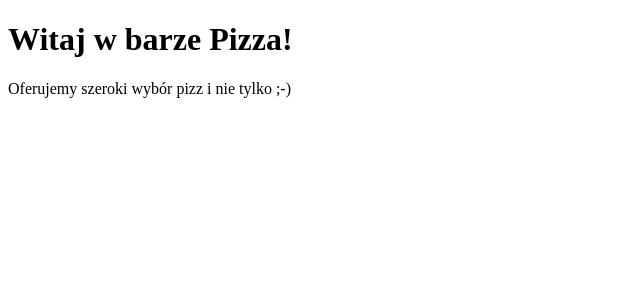
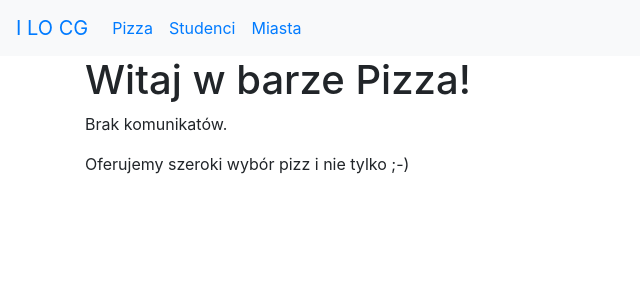
Before and after one commit to lo1cgsan/djangoapp2, a Django app: page /pizza/ in a window 1280 px wide. Shown: the top 300 px of the page, without its empty margins (0-640 px from the left). Run offline with Django 3.2, Linux system fonts and the light colour scheme; some libraries are stand-ins or nearby versions.

Commit message:
szablon Bootstrapa cz. 1

```diff
--- a/pizza/templates/pizza/index.html
+++ b/pizza/templates/pizza/index.html
@@ -1,13 +1,7 @@
-<!DOCTYPE html>
-<html lang="pl">
-<head>
-    <meta charset="UTF-8">
-    <title>Mały Bar Pizza</title>
-</head>
-<body>
+{% extends 'szablon.html' %}
+{% block tytul %}Pizza{% endblock tytul %}
 
-<h1>Witaj w barze Pizza!</h1>
+{% block naglowek %}Witaj w barze Pizza!{% endblock naglowek %}
+{% block tresc %}
 <p>Oferujemy szeroki wybór pizz i nie tylko ;-)</p>
-
-</body>
-</html>
+{% endblock tresc %}
--- a/pizza/urls.py
+++ b/pizza/urls.py
@@ -2,6 +2,7 @@ from django.urls import path
 
 from . import views
 
+app_name = 'pizza'
 urlpatterns = [
 	path('', views.index, name='index'),
     path('news/', views.news, name='news'),
--- /dev/null
+++ b/studenci/templates/studenci/index.html
@@ -0,0 +1,6 @@
+{% extends 'szablon.html' %}
+{% block naglowek %}Studenci{% endblock naglowek %}
+
+{% block tresc %}
+    <p>Witaj wśród studentów!</p>
+{% endblock tresc %}
--- a/studenci/views.py
+++ b/studenci/views.py
@@ -7,8 +7,8 @@ from studenci.models import Miasto, Uczelnia
 from studenci.forms import StudentLoginForm, UczelniaForm, MiastoForm
 
 def index(request):
-    return HttpResponse("Witaj w aplikacji Studenci!")
-    # return render(request, 'pizza/index.html')
+    # return HttpResponse("Witaj w aplikacji Studenci!")
+    return render(request, 'studenci/index.html')
 
 
 def miasta(request):
--- a/templates/szablon.html
+++ b/templates/szablon.html
@@ -2,9 +2,36 @@
 <html lang="pl">
 <head>
     <meta charset="UTF-8">
+    <meta name="viewport" content="width=device-width, initial-scale=1">
     <title>{% block tytul %}Projekt Django{% endblock tytul %}</title>
+    <link rel="stylesheet" href="https://stackpath.bootstrapcdn.com/bootstrap/4.3.1/css/bootstrap.min.css" integrity="sha384-ggOyR0iXCbMQv3Xipma34MD+dH/1fQ784/j6cY/iJTQUOhcWr7x9JvoRxT2MZw1T" crossorigin="anonymous">
 </head>
 <body>
+
+    <nav class="navbar navbar-expand-sm bg-light">
+        <a class="navbar-brand" href="http://lo1.sandomierz.pl">I LO CG</a>
+        <button class="navbar-toggler" type="button" data-toggle="collapse" data-target="#collapsibleNavbar">
+            <span class="navbar-toggler-icon"></span>
+        </button>
+        <div class="collapse navbar-collapse" id="collapsibleNavbar">
+            <ul class="navbar-nav">
+            <li class="nav-item">
+                <a href="{% url 'pizza:index' %}" class="nav-link">Pizza</a>
+            </li>
+            <li class="nav-item">
+                <a href="{% url 'studenci:index' %}" class="nav-link">Studenci</a>
+            </li>
+            <li class="nav-item">
+                <a href="{% url 'studenci:miasta' %}" class="nav-link">Miasta</a>
+            </li>
+            </ul>
+        </div>
+    </nav>
+
+    <div class="container">
+        <div class="row">
+            <div class="col">
+
     <h1>{% block naglowek %}Aplikacja Django{% endblock naglowek %}</h1>
 
     {% if messages %}
@@ -17,7 +44,15 @@
         <p>Brak komunikatów.</p>
     {% endif %}
 
-{% block tresc %}{% endblock tresc %}
+    {% block tresc %}{% endblock tresc %}
+
+            </div>
+        </div>
+    </div>
+
+<script src="https://code.jquery.com/jquery-3.3.1.slim.min.js" integrity="sha384-q8i/X+965DzO0rT7abK41JStQIAqVgRVzpbzo5smXKp4YfRvH+8abtTE1Pi6jizo" crossorigin="anonymous"></script>
+<script src="https://cdnjs.cloudflare.com/ajax/libs/popper.js/1.14.7/umd/popper.min.js" integrity="sha384-UO2eT0CpHqdSJQ6hJty5KVphtPhzWj9WO1clHTMGa3JDZwrnQq4sF86dIHNDz0W1" crossorigin="anonymous"></script>
+<script src="https://stackpath.bootstrapcdn.com/bootstrap/4.3.1/js/bootstrap.min.js" integrity="sha384-JjSmVgyd0p3pXB1rRibZUAYoIIy6OrQ6VrjIEaFf/nJGzIxFDsf4x0xIM+B07jRM" crossorigin="anonymous"></script>
 
 </body>
 </html>
```
